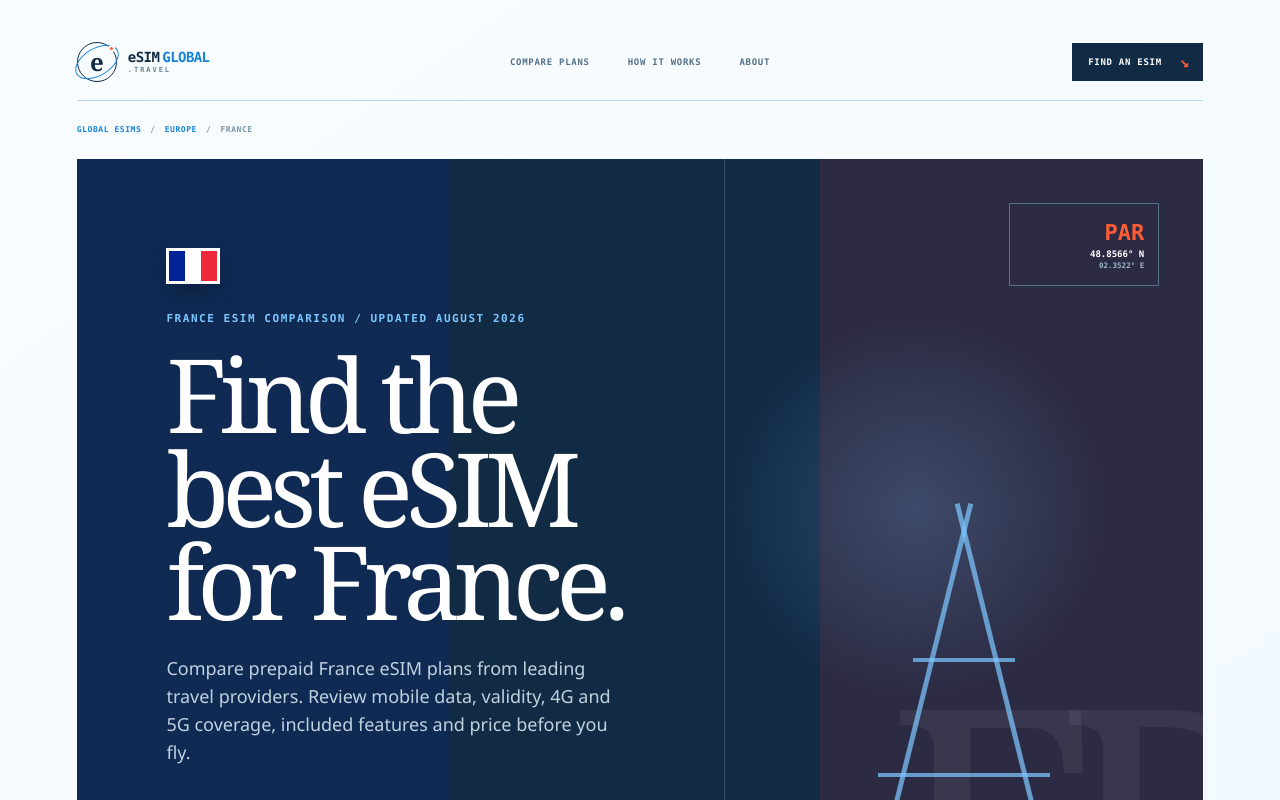
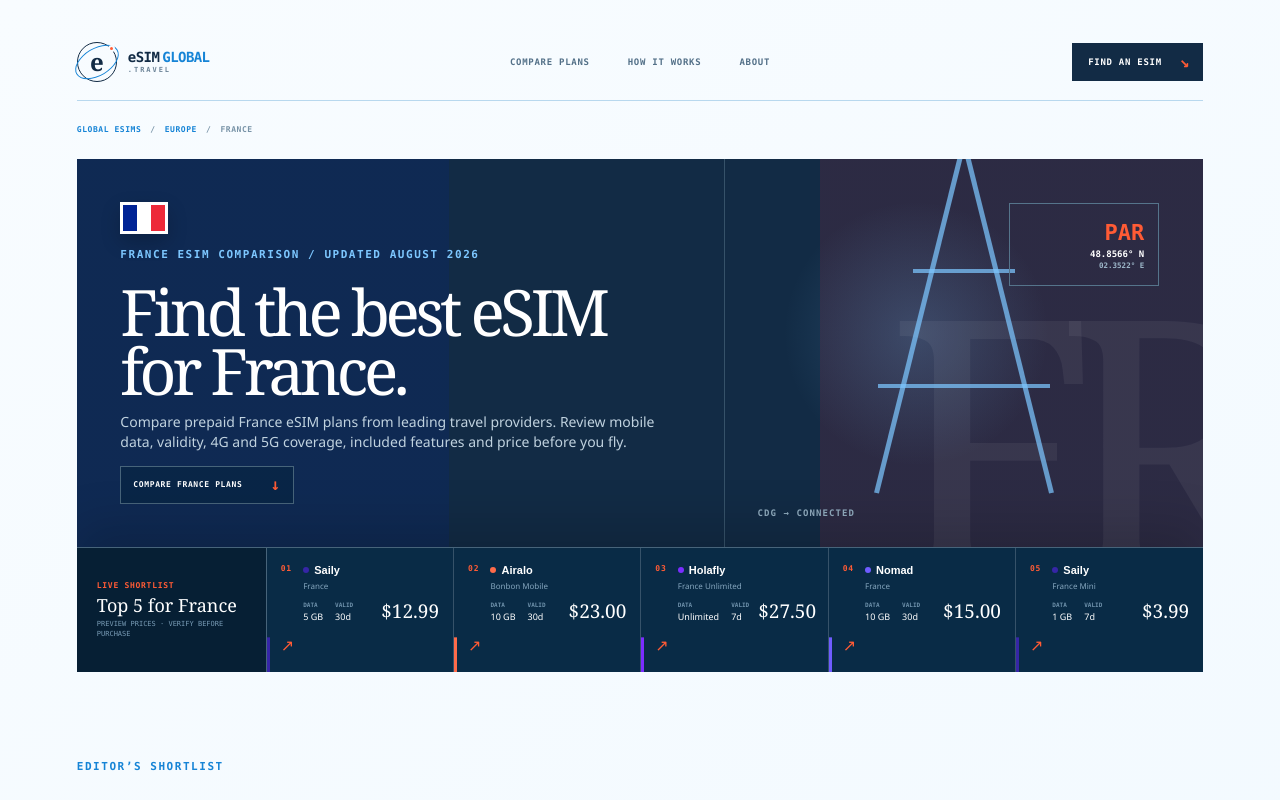
Before and after one commit to KTG1/esimglobal.travel, a Next.js app: page /france in a window 1280 px wide. Shown: the top 800 px of the page. Built offline with nearby package versions, Linux system fonts and the light colour scheme.

Commit message:
Add above-fold country plan shortlists

```diff
--- a/app/[country]/page.js
+++ b/app/[country]/page.js
@@ -1,6 +1,6 @@
 import { notFound } from "next/navigation";
 import { countryPages, countrySlugs } from "../countryPages";
-import FrancePlans from "../france/FrancePlans";
+import FrancePlans, { HeroPlanStrip } from "../france/FrancePlans";
 import { SiteFooter, SiteHeader } from "../SiteChrome";
 
 export function generateStaticParams() {
@@ -41,6 +41,7 @@
           <div className="countrySignal"><i /><i /><i /><i /></div>
           <span className="routeLabel">{destination.airport} → Connected</span>
         </div>
+        <HeroPlanStrip country={destination.name} plans={destination.plans} />
       </section>
 
       <FrancePlans country={destination.name} plans={destination.plans} />
--- a/app/france/FrancePlans.js
+++ b/app/france/FrancePlans.js
@@ -2,7 +2,7 @@
 
 import { useMemo, useState } from "react";
 
-const defaultPlans = [
+export const francePlans = [
   { brand: "Saily", product: "France", data: 5, dataLabel: "5 GB", days: 30, price: 12.99, network: "5G", color: "#3626a7", note: "Balanced pick" },
   { brand: "Airalo", product: "Bonbon Mobile", data: 10, dataLabel: "10 GB", days: 30, price: 23, network: "5G", color: "#ff6b4a", note: "Popular data plan" },
   { brand: "Holafly", product: "France Unlimited", data: 999, dataLabel: "Unlimited", days: 7, price: 27.5, network: "5G", color: "#7b2dff", note: "Unlimited pick" },
@@ -26,7 +26,25 @@
   );
 }
 
-export default function FrancePlans({ country = "France", plans = defaultPlans }) {
+export function HeroPlanStrip({ country, plans }) {
+  return (
+    <div className="heroPlanBoard" aria-label={`Top five eSIM options for ${country}`}>
+      <div className="heroPlanBoardLabel"><span>LIVE SHORTLIST</span><strong>Top 5 for {country}</strong><small>Preview prices · verify before purchase</small></div>
+      <div className="heroPlanRail">
+        {plans.slice(0, 5).map((plan, index) => (
+          <a href="#plans" key={`${plan.brand}-${plan.product}-${index}`} style={{ "--plan-color": plan.color }}>
+            <span className="heroPlanRank">0{index + 1}</span>
+            <div><b><i />{plan.brand}</b><small>{plan.product}</small></div>
+            <dl><div><dt>Data</dt><dd>{plan.dataLabel}</dd></div><div><dt>Valid</dt><dd>{plan.days}d</dd></div></dl>
+            <strong>${plan.price.toFixed(2)}</strong><em aria-hidden="true">↗</em>
+          </a>
+        ))}
+      </div>
+    </div>
+  );
+}
+
+export default function FrancePlans({ country = "France", plans = francePlans }) {
   const [data, setData] = useState(0);
   const [days, setDays] = useState(0);
   const [price, setPrice] = useState(999);
--- a/app/france/page.js
+++ b/app/france/page.js
@@ -1,4 +1,4 @@
-import FrancePlans from "./FrancePlans";
+import FrancePlans, { francePlans, HeroPlanStrip } from "./FrancePlans";
 import { SiteFooter, SiteHeader } from "../SiteChrome";
 
 export const metadata = {
@@ -26,6 +26,7 @@
           <div className="eiffelMark"><i /><i /><i /><i /></div>
           <span className="routeLabel">CDG → Connected</span>
         </div>
+        <HeroPlanStrip country="France" plans={francePlans} />
       </section>
 
       <FrancePlans />
--- a/app/globals.css
+++ b/app/globals.css
@@ -221,23 +221,36 @@
 .countryPage { gap: 0; }
 .breadcrumbs { display: flex; gap: 9px; margin: 24px 0; color: #7893a7; font: 700 8px/1.2 "SFMono-Regular", Consolas, monospace; letter-spacing: .07em; text-transform: uppercase; }
 .breadcrumbs a { color: var(--ocean); text-decoration: none; }
-.franceHero { position: relative; display: grid; grid-template-columns: minmax(0, 1.15fr) minmax(320px, .85fr); min-height: 570px; overflow: hidden; color: white; background: var(--ink); }
+.franceHero { position: relative; display: grid; grid-template-columns: minmax(0, 1.15fr) minmax(320px, .85fr); overflow: hidden; color: white; background: var(--ink); }
 .franceHero::before { content: ""; position: absolute; inset: 0; background: linear-gradient(90deg, rgba(0,35,149,.35) 0 33%, transparent 33% 66%, rgba(237,41,57,.24) 66%); opacity: .5; }
-.franceHeroCopy { position: relative; z-index: 1; display: flex; flex-direction: column; align-items: flex-start; justify-content: center; padding: clamp(42px, 7vw, 90px); }
-.franceFlag { display: flex; width: 54px; height: 36px; margin-bottom: 28px; overflow: hidden; border: 3px solid white; box-shadow: 0 8px 20px rgba(0,0,0,.2); }
+.franceHeroCopy { position: relative; z-index: 1; display: flex; flex-direction: column; align-items: flex-start; justify-content: center; min-height: 350px; padding: clamp(24px, 3.4vw, 44px); }
+.franceFlag { display: flex; width: 48px; height: 32px; margin-bottom: 14px; overflow: hidden; border: 3px solid white; box-shadow: 0 8px 20px rgba(0,0,0,.2); }
 .franceFlag i { flex: 1; background: #002395; }.franceFlag i:nth-child(2) { background: white; }.franceFlag i:nth-child(3) { background: #ed2939; }
 .franceHero .eyebrow { color: #7dc7ff; }
-.franceHero h1 { max-width: 790px; color: white; font-size: clamp(60px, 8vw, 110px); }
-.franceHeroCopy > p:not(.eyebrow) { max-width: 700px; margin: 28px 0 0; color: #c0d2df; font-size: 18px; line-height: 1.55; }
-.franceHeroCopy > a { display: flex; align-items: center; justify-content: space-between; gap: 28px; margin-top: 34px; padding: 14px 16px; border: 1px solid #47647a; color: white; font: 700 9px/1 "SFMono-Regular", Consolas, monospace; letter-spacing: .08em; text-decoration: none; text-transform: uppercase; }
+.franceHero h1 { max-width: 790px; color: white; font-size: clamp(44px, 5vw, 66px); }
+.franceHeroCopy > p:not(.eyebrow) { max-width: 680px; margin: 12px 0 0; color: #c0d2df; font-size: 14px; line-height: 1.42; }
+.franceHeroCopy > a { display: flex; align-items: center; justify-content: space-between; gap: 28px; margin-top: 14px; padding: 10px 12px; border: 1px solid #47647a; color: white; background: rgba(4,35,60,.5); font: 700 8px/1 "SFMono-Regular", Consolas, monospace; letter-spacing: .08em; text-decoration: none; text-transform: uppercase; }
 .franceHeroCopy > a span { color: var(--signal); font-size: 16px; }
-.franceVisual { position: relative; min-height: 570px; overflow: hidden; border-left: 1px solid #365269; background: radial-gradient(circle at 40% 45%, rgba(125,199,255,.2), transparent 37%); }
+.franceVisual { position: relative; min-height: 350px; overflow: hidden; border-left: 1px solid #365269; background: radial-gradient(circle at 40% 45%, rgba(125,199,255,.2), transparent 37%); }
 .franceVisual::after { content: "FR"; position: absolute; right: -45px; bottom: -35px; color: rgba(255,255,255,.055); font: 400 360px/.8 Georgia, serif; letter-spacing: -.12em; }
-.countryEmojiFlag { display: grid; width: 62px; height: 44px; place-items: center; margin-bottom: 28px; border: 1px solid #47647a; background: rgba(255,255,255,.07); font-size: 28px; box-shadow: 8px 8px 0 rgba(0,0,0,.18); }
+.countryEmojiFlag { display: grid; width: 54px; height: 38px; place-items: center; margin-bottom: 14px; border: 1px solid #47647a; background: rgba(255,255,255,.07); font-size: 24px; box-shadow: 7px 7px 0 rgba(0,0,0,.18); }
 .genericCountryVisual::after { content: attr(data-code); }
 .countrySignal { position: absolute; left: 50%; top: 50%; z-index: 1; display: flex; align-items: flex-end; gap: 12px; width: 250px; height: 240px; transform: translate(-50%,-48%); }
 .countrySignal i { display: block; flex: 1; border: 1px solid rgba(125,199,255,.75); background: linear-gradient(180deg, rgba(125,199,255,.82), rgba(40,139,216,.12)); box-shadow: 0 0 36px rgba(40,139,216,.14); }
 .countrySignal i:nth-child(1) { height: 24%; }.countrySignal i:nth-child(2) { height: 46%; }.countrySignal i:nth-child(3) { height: 70%; }.countrySignal i:nth-child(4) { height: 100%; background: linear-gradient(180deg, var(--signal), rgba(255,93,61,.18)); border-color: var(--signal); }
+.heroPlanBoard { position: relative; z-index: 4; grid-column: 1 / -1; display: grid; grid-template-columns: 190px minmax(0, 1fr); border-top: 1px solid #47647a; background: #092b46; box-shadow: 0 -20px 50px rgba(0,0,0,.16); }
+.heroPlanBoardLabel { display: flex; flex-direction: column; justify-content: center; gap: 5px; padding: 18px 20px; border-right: 1px solid #47647a; background: #061f34; }
+.heroPlanBoardLabel span, .heroPlanRank { color: var(--signal); font: 700 8px/1.2 "SFMono-Regular", Consolas, monospace; letter-spacing: .09em; }
+.heroPlanBoardLabel strong { color: white; font: 500 18px/1.1 Georgia, serif; }
+.heroPlanBoardLabel small { color: #789bb5; font: 500 7px/1.35 "SFMono-Regular", Consolas, monospace; text-transform: uppercase; }
+.heroPlanRail { display: grid; grid-template-columns: repeat(5, minmax(0, 1fr)); }
+.heroPlanRail > a { position: relative; display: grid; grid-template-columns: auto 1fr auto; grid-template-rows: auto auto; gap: 11px 9px; min-width: 0; padding: 16px 14px; border-right: 1px solid #365269; color: white; text-decoration: none; transition: background .18s ease, transform .18s ease; }
+.heroPlanRail > a:last-child { border-right: 0; }.heroPlanRail > a:hover { z-index: 1; background: #103d60; transform: translateY(-3px); }
+.heroPlanRail > a::before { content: ""; position: absolute; inset: 0 auto 0 0; width: 3px; background: var(--plan-color); transform: scaleY(.28); transform-origin: bottom; transition: transform .18s ease; }.heroPlanRail > a:hover::before { transform: scaleY(1); }
+.heroPlanRail > a > div { min-width: 0; }.heroPlanRail b { display: flex; align-items: center; gap: 5px; font: 600 11px/1.1 "Avenir Next", Avenir, sans-serif; }.heroPlanRail b i { width: 6px; height: 6px; border-radius: 50%; background: var(--plan-color); }
+.heroPlanRail div > small { display: block; overflow: hidden; margin-top: 4px; color: #86a7bf; font-size: 8px; text-overflow: ellipsis; white-space: nowrap; }
+.heroPlanRail > a > strong { align-self: start; font: 500 19px/1 Georgia, serif; }.heroPlanRail > a > em { align-self: end; color: var(--signal); font-style: normal; }
+.heroPlanRail dl { grid-column: 2 / 3; display: flex; gap: 12px; margin: 0; }.heroPlanRail dl div { display: grid; gap: 2px; }.heroPlanRail dt { color: #6f92ac; font: 700 6px/1 "SFMono-Regular", Consolas, monospace; text-transform: uppercase; }.heroPlanRail dd { margin: 0; font-size: 9px; }
 .parisStamp { position: absolute; z-index: 2; top: 44px; right: 44px; display: grid; min-width: 150px; padding: 14px; border: 1px solid #55748b; color: #9eb8ca; font: 700 9px/1.4 "SFMono-Regular", Consolas, monospace; text-align: right; }
 .parisStamp span { color: var(--signal); font-size: 22px; }.parisStamp strong { color: white; }
 .eiffelMark { position: absolute; z-index: 1; left: 50%; bottom: 54px; width: 260px; height: 400px; transform: translateX(-50%); }
@@ -300,6 +313,9 @@
   .guideComparison article:last-child { border-bottom: 0; }
   .franceHero { grid-template-columns: 1fr; }
   .franceVisual { min-height: 360px; border-top: 1px solid #365269; border-left: 0; }
+  .heroPlanBoard { grid-template-columns: 1fr; }
+  .heroPlanBoardLabel { display: grid; grid-template-columns: auto 1fr auto; align-items: center; border-right: 0; border-bottom: 1px solid #47647a; }
+  .heroPlanRail { overflow-x: auto; grid-template-columns: repeat(5, minmax(190px, 1fr)); }
   .featuredPlanGrid { grid-template-columns: 1fr; }
   .planResults article { grid-template-columns: 1fr 1fr 1fr; }
   .planResults .providerName { grid-column: 1 / 3; }
@@ -354,6 +370,8 @@
   .franceHero h1 { font-size: 58px; }
   .franceHeroCopy > p:not(.eyebrow) { font-size: 16px; }
   .franceVisual { min-height: 300px; }
+  .heroPlanBoard { margin-top: 0; }
+  .heroPlanBoardLabel { grid-template-columns: 1fr auto; padding: 14px 16px; }.heroPlanBoardLabel span { grid-column: 1 / -1; }.heroPlanBoardLabel small { text-align: right; }
   .eiffelMark { height: 280px; transform: translateX(-50%) scale(.72); transform-origin: bottom; }
   .featuredFrancePlans, .francePlanExplorer, .franceEssentials { margin-top: 58px; }
   .featuredFrancePlans > header, .francePlanExplorer > header { align-items: start; flex-direction: column; }
```
